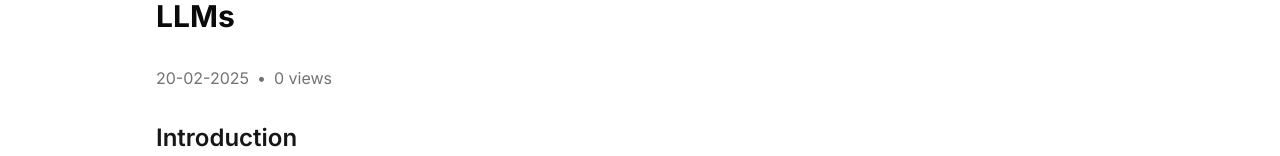
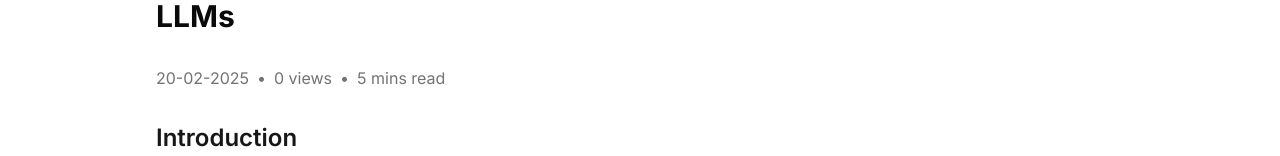
Before and after one commit to Buddhsen-tripathi/Portfolio, a Next.js app in the folder 2.0/: page /blogs/ai-cuda-engineer-automating-cuda-optimization in a window 1280 px wide. Shown: the part 218-374 px from the top of the page. Built offline with nearby package versions, Linux system fonts and the light colour scheme; no server answers.

Commit message:
read time commit

```diff
--- a/2.0/app/blogs/[slug]/page.tsx
+++ b/2.0/app/blogs/[slug]/page.tsx
@@ -11,6 +11,7 @@ import RelatedBlogs from '@/components/RelatedBlogs'
 import BackToTopButton from '@/components/BacktoTopButton'
 import ReadAloudButton from './ReadAloudButton'
 import ViewCounter from '@/components/ViewCounter'
+import { getReadingTime } from '@/lib/utils'
 
 interface BlogPostData {
   title: string
@@ -82,6 +83,8 @@ export default async function BlogPost({ params }: { params: paramsType }) {
         <span>{data.date}</span>
         <span>•</span>
         <ViewCounter slug={data.slug} readOnly={false} />
+        <span>•</span>
+        <span>{getReadingTime(content)} mins read</span>
       </div>
       {/* Render the MDX content */}
       <MDXRemote
```
